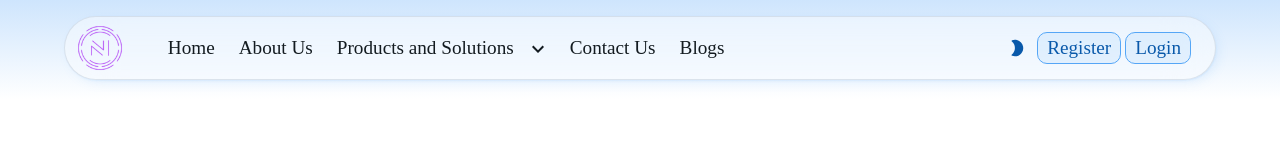
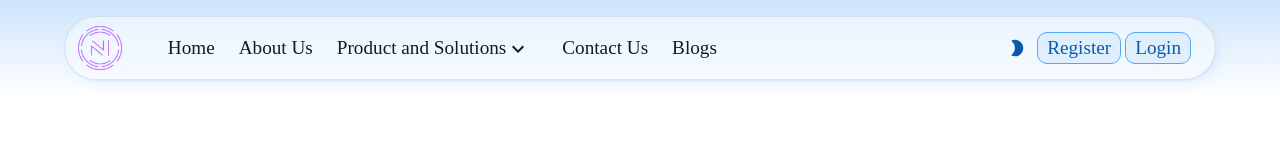
Before and after one commit to Ganesh-Mk/nitaiinnovations, a React (Vite) app in the folder frontend/: page / in a window 1280 px wide. Shown: the top 160 px of the page. Built offline with nearby package versions, Linux system fonts and the light colour scheme; no server answers.

Commit message:
dropdown bug fixed

```diff
--- a/frontend/src/Components/Navbar.jsx
+++ b/frontend/src/Components/Navbar.jsx
@@ -1,4 +1,4 @@
-import * as React from "react";
+import { useState, useRef, useEffect} from "react";
 import { Link, useNavigate } from "react-router-dom";
 import { useSelector } from "react-redux"; // Import useSelector
 import Box from "@mui/material/Box";
@@ -11,17 +11,24 @@ import Typography from "@mui/material/Typography";
 import MenuItem from "@mui/material/MenuItem";
 import Drawer from "@mui/material/Drawer";
 import MenuIcon from "@mui/icons-material/Menu";
+import IconButton from "@mui/material/IconButton";
+import KeyboardArrowDownIcon from "@mui/icons-material/KeyboardArrowDown";
+import Menu from "@mui/material/Menu";
 import ToggleColorMode from "./ToggleColorMode";
 import DropDownButton from "./DropDownButton";
 import { storeLoggedinRecord } from "../Store/userSlice";
 
+
 function Navbar({ mode, toggleColorMode }) {
-  const [open, setOpen] = React.useState(false);
-  const [showAccountBtn, setShowAccountBtn] = React.useState(false);
+  const [showAccountBtn, setShowAccountBtn] = useState(false);
   const isLoggedin = useSelector((state) => state.user.isLoggedin);
   const isLogin = localStorage.getItem("isLogin");
+  const [open, setOpen] = useState(false);
+  const [dropdownOpen, setDropdownOpen] = useState(false);
+  const [anchorEl, setAnchorEl] = useState(null);
+  const dropdownRef = useRef(null);
 
-  React.useEffect(() => {
+ useEffect(() => {
     if (isLoggedin) {
       setShowAccountBtn(true);
     } else {
@@ -29,10 +36,22 @@ function Navbar({ mode, toggleColorMode }) {
     }
   }, [storeLoggedinRecord]);
 
-  const toggleDrawer = (newOpen) => () => {
-    console.log("toggle");
-    setOpen(newOpen);
+  const handleMouseEnter = (event) => {
+    setAnchorEl(event.currentTarget);
+    setDropdownOpen(true);
   };
+
+  const handleMouseLeave = () => {
+    // Delay closing to allow the user to move the mouse to the dropdown
+    setTimeout(() => {
+      setDropdownOpen(false);
+    }, 100);
+  };
+
+  const toggleDrawer = (open) => () => {
+    setOpen(open);
+  };
+
 
   return (
     <div>
@@ -130,13 +149,25 @@ function Navbar({ mode, toggleColorMode }) {
                     display: "flex",
                   }}
                 >
+                  <Box
+                  sx={{ position: "relative" }}
+                  onMouseEnter={handleMouseEnter}
+                  onMouseLeave={handleMouseLeave}
+                >
                   <MenuItem sx={{ py: "6px", px: "12px" }}>
-                    <Typography variant="p" color="text.primary">
-                      Products and Solutions
+                    <Typography
+                      variant="body2"
+                      color="text.primary"
+                      sx={{ display: "flex", alignItems: "center" }}
+                    >
+                      Product and Solutions
+                <DropDownButton toggleDrawer={toggleDrawer} />
+
                     </Typography>
                   </MenuItem>
+                </Box>
+
                 </Link>
-                <DropDownButton toggleDrawer={toggleDrawer} />
                 <Link
                   to="/"
                   state={{ scrollTo: "contactUsSection" }}
```
